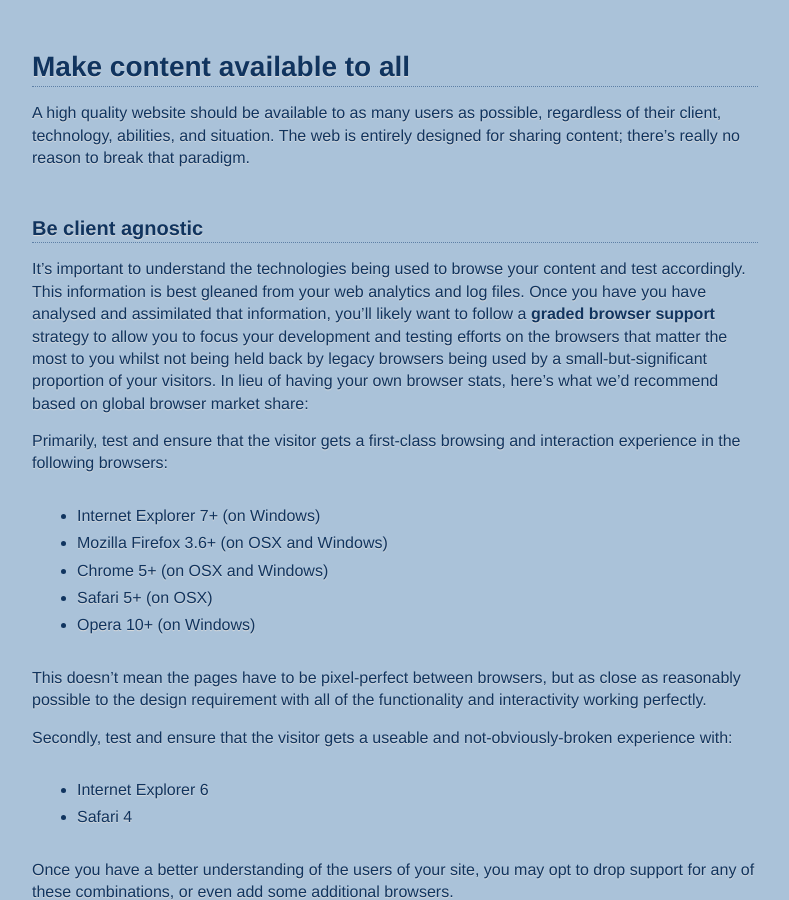
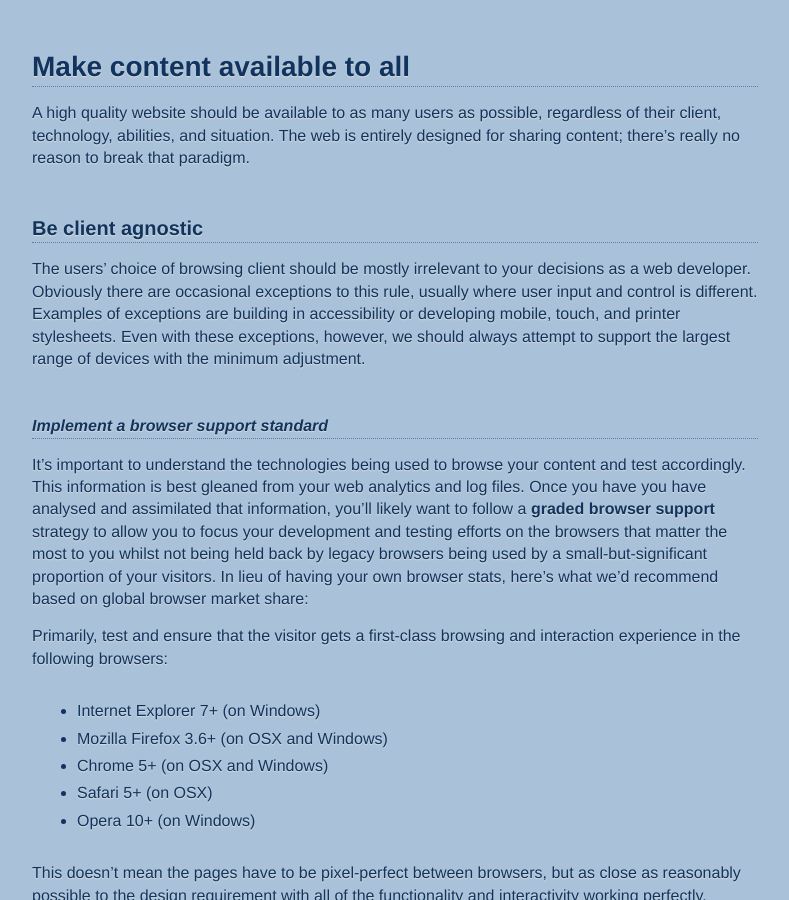
Before and after one commit to nefarioustim/front-end-development-best-practice, a Jekyll site: the page built from index.md, in a window 1280 px wide and 900 px high, scrolled down 666 px. Shown: the whole window, without its empty margins (119-908 px from the left). Built offline with Jekyll 4.4.1, drawn with Linux system fonts in a browser that asks for light colours; Markdown is read by kramdown in place of the engine named in the settings.

Commit message:
Added to the "client agnostic" section, and retitled browser support.

```diff
--- a/index.md
+++ b/index.md
@@ -39,6 +39,15 @@ entirely designed for sharing content; there's really no reason to break that
 paradigm.
 
 <h3 id="client-agnostic">Be client agnostic</h3>
+
+The users' choice of browsing client should be mostly irrelevant to your
+decisions as a web developer. Obviously there are occasional exceptions to
+this rule, usually where user input and control is different. Examples of
+exceptions are building in accessibility or developing mobile, touch, and
+printer stylesheets. Even with these exceptions, however, we should always
+attempt to support the largest range of devices with the minimum adjustment.
+
+#### Implement a browser support standard
 
 It's important to understand the technologies being used to browse your
 content and test accordingly. This information is best gleaned from your web
```
